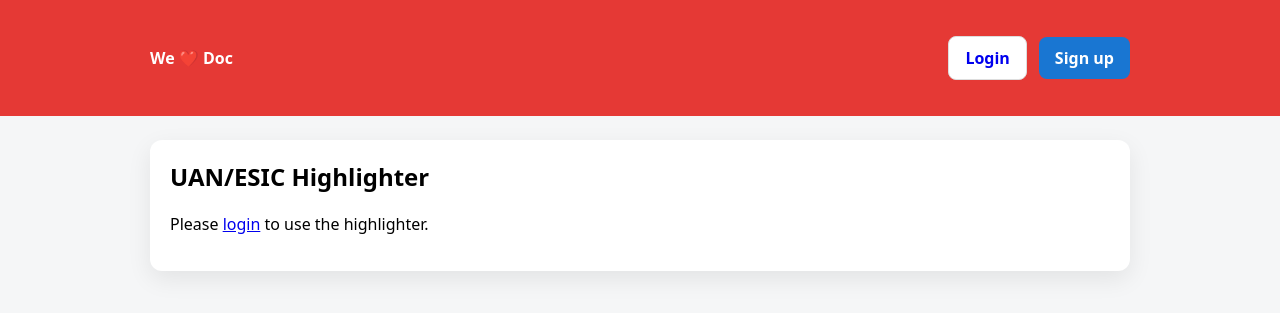
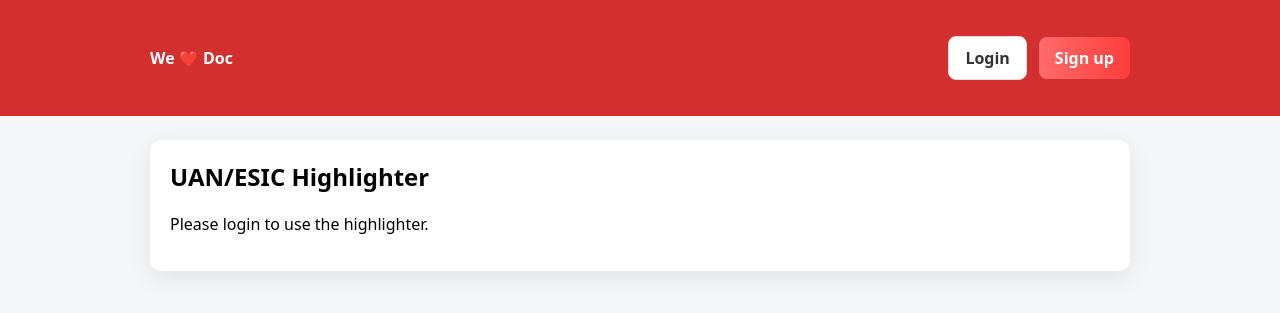
Before and after one commit to ajaysinghrajput9370/WeLoveDoc, a Flask app: page / in a window 1280 px wide. Shown: the top 313 px of the page. Run offline with Flask 3, Linux system fonts and the light colour scheme.

Commit message:
Update base.html

```diff
--- a/templates/base.html
+++ b/templates/base.html
@@ -6,13 +6,13 @@
   <meta name="viewport" content="width=device-width, initial-scale=1">
   <style>
     body{font-family:system-ui,-apple-system,Segoe UI,Roboto,Arial,sans-serif;background:#f5f6f7;margin:0}
-    .topbar{background:#e53935;color:#fff;padding:12px 16px;font-weight:700}
+    .topbar{background:#d32f2f;color:#fff;padding:12px 16px;font-weight:700}
     .container{max-width:980px;margin:24px auto;padding:0 16px}
     .card{background:#fff;border-radius:12px;padding:20px;box-shadow:0 8px 24px rgba(0,0,0,.08)}
     .btn{display:inline-block;padding:10px 16px;border-radius:8px;border:0;cursor:pointer;text-decoration:none}
-    .btn-primary{background:#1976d2;color:#fff}
+    .btn-primary{background:linear-gradient(90deg,#ff6b6b,#ff3d3d);color:#fff}
+    .btn-outline{background:#fff;border:1px solid #ddd;color:#333}
     .btn-danger{background:#d32f2f;color:#fff}
-    .btn-outline{background:#fff;border:1px solid #ddd}
     input,select{width:100%;padding:12px;border:1px solid #ddd;border-radius:8px}
     .row{display:flex;gap:16px;flex-wrap:wrap}
     .col{flex:1 1 300px}
@@ -22,15 +22,16 @@
     .flash.danger{background:#fde7e9;color:#a50e0e}
     .flash.info{background:#e8f0fe;color:#174ea6}
     .flash.warning{background:#fff4e5;color:#8a6d3b}
+    a { color: inherit; text-decoration: none; }
   </style>
 </head>
 <body>
   <div class="topbar">
     <div class="container" style="display:flex;justify-content:space-between;align-items:center">
-      <div>We ❤️ Doc</div>
+      <div style="font-weight:900">We ❤️ Doc</div>
       <div class="nav">
         {% if session.get('user_id') %}
-          <span>{{ session.get('email') }}</span>
+          <span style="margin-right:8px">{{ session.get('email') }}</span>
           <a class="btn btn-outline" href="{{ url_for('plans') }}">Plans</a>
           <a class="btn btn-danger" href="{{ url_for('logout') }}">Logout</a>
         {% else %}
```
